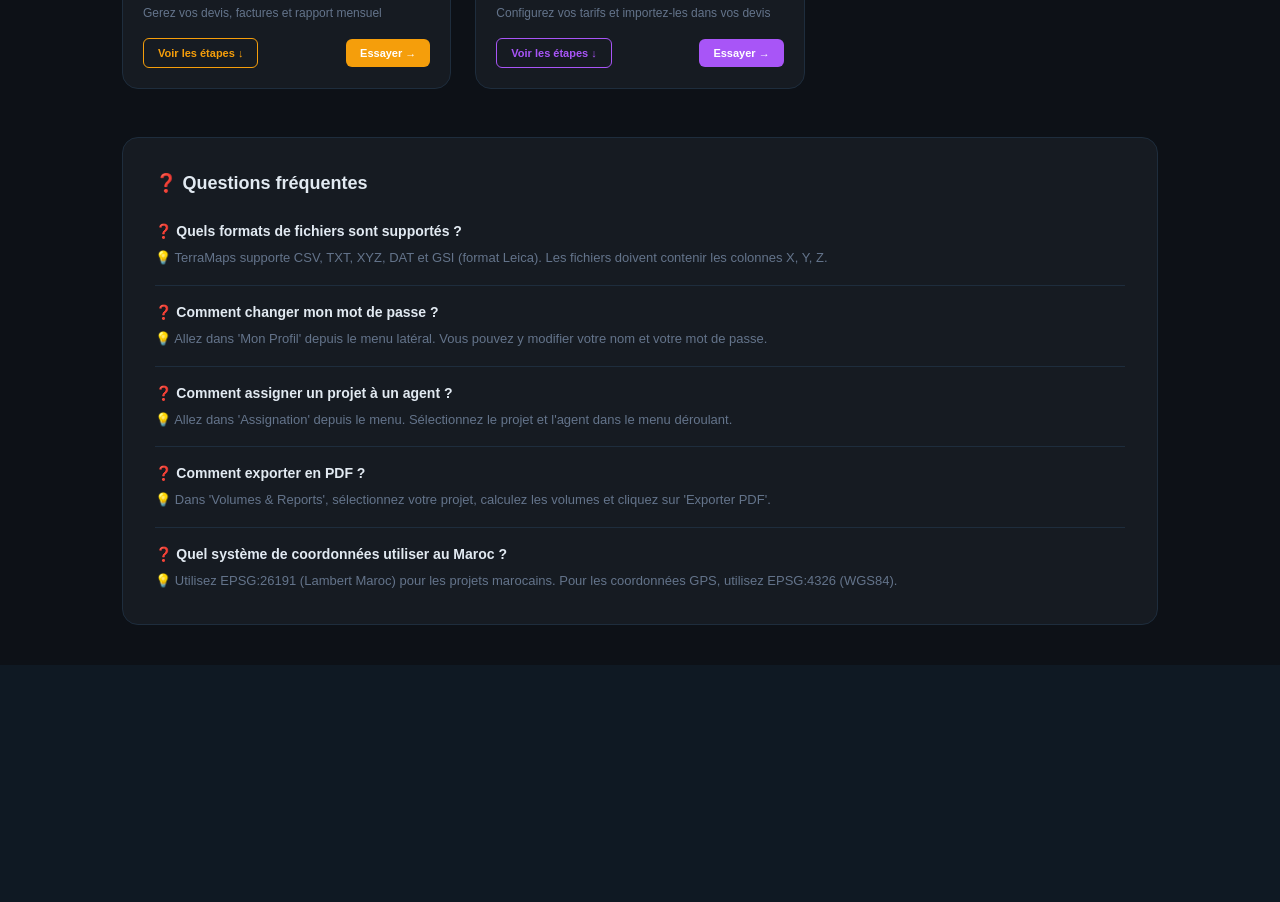
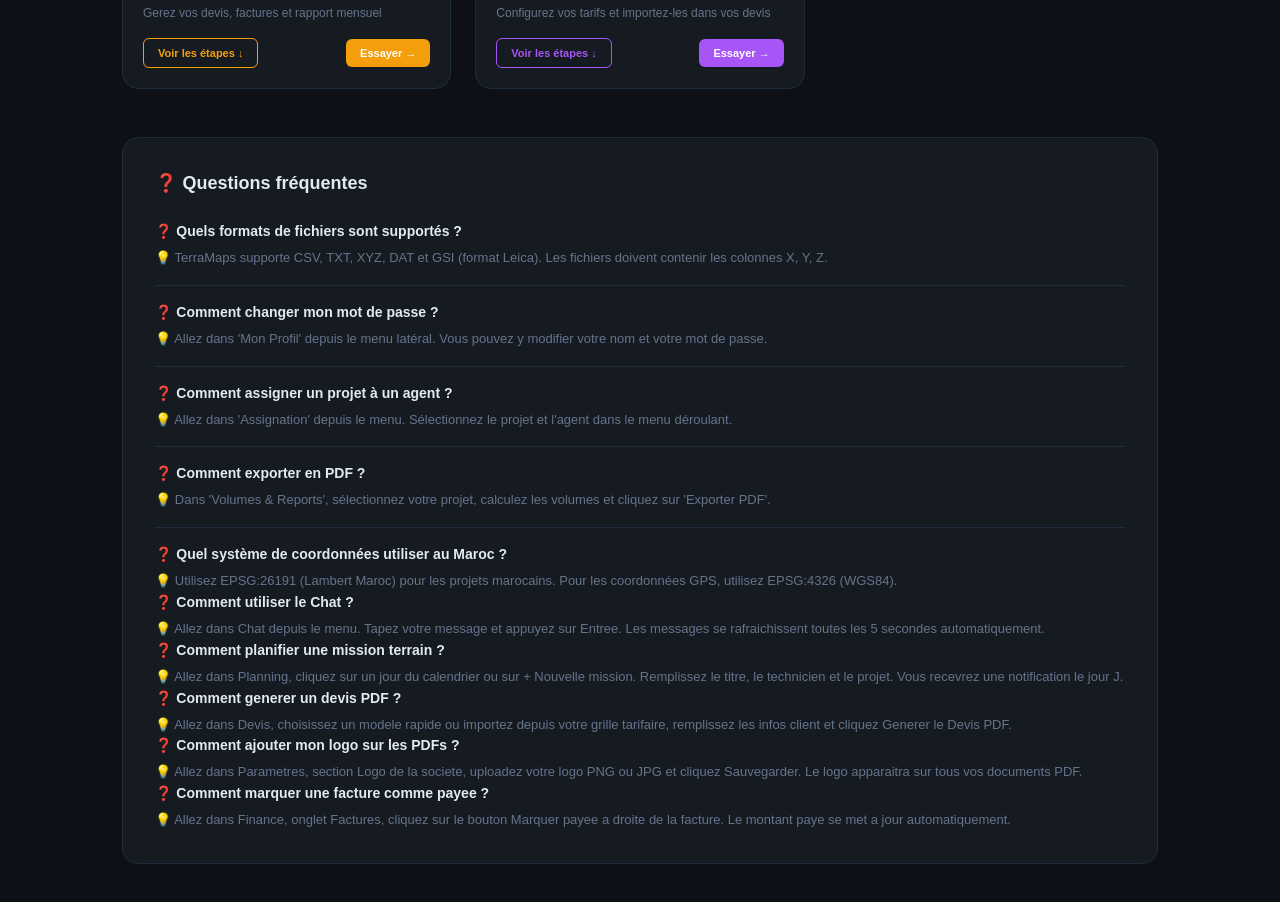
Before and after one commit to bdigi909-rgb/terramaps, a Next.js app: page /help in a window 1280 px wide. Shown: the part 1740-2642 px from the top of the page. Before the commit the page ends 2405 px from the top, so only its background shows below. Built offline with nearby package versions, Linux system fonts and the light colour scheme.

Commit message:
add new FAQ to help page

```diff
--- a/src/app/help/page.tsx
+++ b/src/app/help/page.tsx
@@ -417,6 +417,26 @@ export default function HelpPage() {
             { q: "Comment assigner un projet à un agent ?", a: "Allez dans 'Assignation' depuis le menu. Sélectionnez le projet et l'agent dans le menu déroulant." },
             { q: "Comment exporter en PDF ?", a: "Dans 'Volumes & Reports', sélectionnez votre projet, calculez les volumes et cliquez sur 'Exporter PDF'." },
             { q: "Quel système de coordonnées utiliser au Maroc ?", a: "Utilisez EPSG:26191 (Lambert Maroc) pour les projets marocains. Pour les coordonnées GPS, utilisez EPSG:4326 (WGS84)." },
+    {
+      q: "Comment utiliser le Chat ?",
+      a: "Allez dans Chat depuis le menu. Tapez votre message et appuyez sur Entree. Les messages se rafraichissent toutes les 5 secondes automatiquement."
+    },
+    {
+      q: "Comment planifier une mission terrain ?",
+      a: "Allez dans Planning, cliquez sur un jour du calendrier ou sur + Nouvelle mission. Remplissez le titre, le technicien et le projet. Vous recevrez une notification le jour J."
+    },
+    {
+      q: "Comment generer un devis PDF ?",
+      a: "Allez dans Devis, choisissez un modele rapide ou importez depuis votre grille tarifaire, remplissez les infos client et cliquez Generer le Devis PDF."
+    },
+    {
+      q: "Comment ajouter mon logo sur les PDFs ?",
+      a: "Allez dans Parametres, section Logo de la societe, uploadez votre logo PNG ou JPG et cliquez Sauvegarder. Le logo apparaitra sur tous vos documents PDF."
+    },
+    {
+      q: "Comment marquer une facture comme payee ?",
+      a: "Allez dans Finance, onglet Factures, cliquez sur le bouton Marquer payee a droite de la facture. Le montant paye se met a jour automatiquement."
+    },
           ].map((faq, i) => (
             <div key={i} style={{ borderBottom: i < 4 ? "1px solid #1E2D3D" : "none", paddingBottom: i < 4 ? 16 : 0, marginBottom: i < 4 ? 16 : 0 }}>
               <div style={{ fontSize: 14, fontWeight: 600, color: "#E2EAF2", marginBottom: 6 }}>❓ {faq.q}</div>
```
